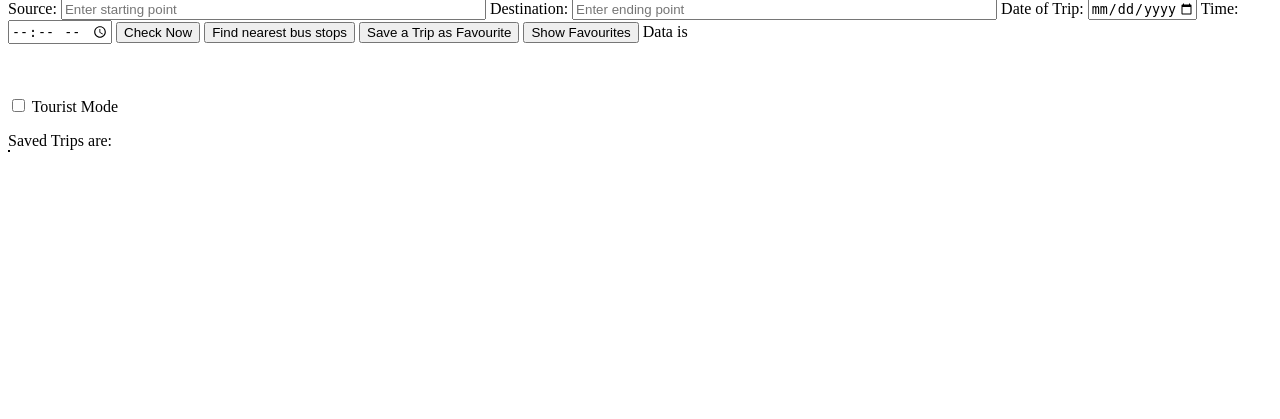
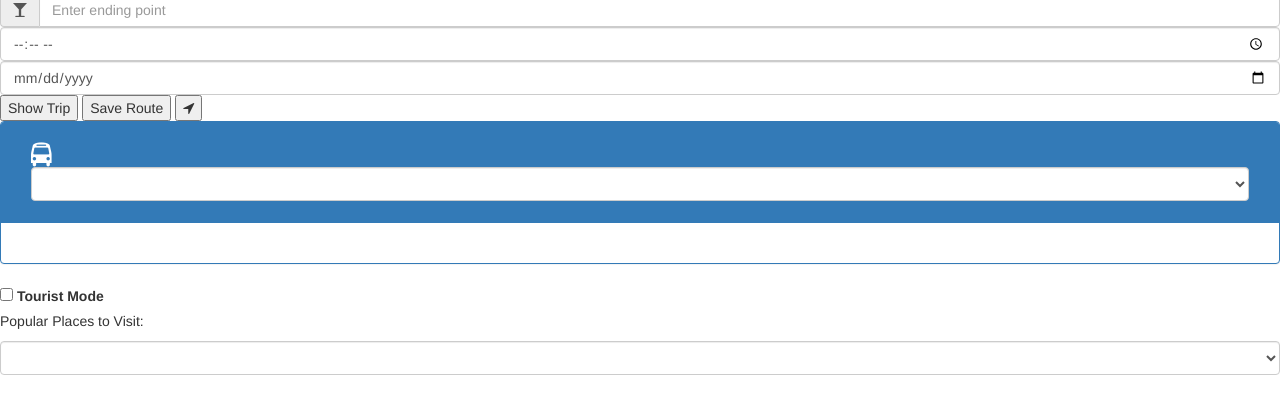
Before and after one commit to iamavik/dublin-bus-project, a Django app: page / in a window 1280 px wide. Shown: the part 381-800 px from the top of the page. Run offline with Django 3.2, Linux system fonts and the light colour scheme; data that the repository does not hold is empty; some libraries are stand-ins or nearby versions.

Commit message:
Add files via upload

```diff
--- a/django_test/bus/templates/bus/index.html
+++ b/django_test/bus/templates/bus/index.html
@@ -1,59 +1,131 @@
-
-
 <!DOCTYPE html>
 <html lang="en-US">
 <head>
+
     {% load static %}
-	<title>Dublin Bus App</title>
+
+    <title>Dublin Bus</title>
     <meta charset="UTF-8">
-    <meta name="viewport" content="width=device-width, initial-scale=1.0">
-    <style>
-    	table, td {
-    		border: 1px solid black;
-    		}
-    		select.initial_hide_2
-    		{
-    			display: none;
-    		}
-    		p.initial-hide{
-    			display: none;
-    		}
-    		select.initial_hide{
-    			display: none;
-    		}
-    </style>
+    <meta http-equiv="X-UA-Compatible" content="IE=edge">
+    <meta name="viewport" content="width=device-width, initial-scale=1">
+
+    <!-- bootstrap reference-->
+    <link href="https://cdn.jsdelivr.net/npm/bootstrap@3.3.7/dist/css/bootstrap.min.css" rel="stylesheet">
+    <script src="https://cdn.jsdelivr.net/npm/jquery@1.12.4/dist/jquery.min.js"></script>
+    <script src="https://cdn.jsdelivr.net/npm/bootstrap@3.3.7/dist/js/bootstrap.min.js"></script>
+
+    <!-- css reference-->
+    <link rel="stylesheet" href="../static/css/main.css" type="text/css"/>
+    <link rel="stylesheet" media="screen and (max-width: 400px)" href="../static/css/mobile.css" />
+
+    <!--  fonts reference-->
+    <link href="https://fonts.googleapis.com/css?family=Lobster&display=swap" rel="stylesheet">
+    <link href="https://fonts.googleapis.com/css?family=Montserrat&display=swap" rel="stylesheet">
+
+
+    <!-- fa icon-->
+    <link rel="stylesheet" href="https://cdnjs.cloudflare.com/ajax/libs/font-awesome/4.7.0/css/font-awesome.min.css">
+
+
+
+
 </head>
+
 <body>
-	<h1 align="center">Dublin Bus App</h1>
-	<div id="map" style="width:100%;height:300px;"></div>
-	Source: <input id="searchTextField" type="text" size="50" placeholder="Enter starting point" autocomplete="on" runat="server" onclick="initialize()"/>
-	Destination: <input id="searchTextField2" type="text" size="50" placeholder="Enter ending point" autocomplete="on" runat="server" onclick="initialize2()" />
-	Date of Trip:
-	<input id="mydate" type="date" name="tripday"  max="2019-12-31">
-	Time: <input type="time" id="mytime" min="05:30" max="23:59">
-	<input type="submit" name="Submit" value="Check Now" onclick="return test_func();"/>
+<div id="nav">
+    <span id="menu" class="glyphicon glyphicon-th-list " aria-hidden="true"></span>
+    <img src="../static/images/db_logo.jpg"/>
+</div>
 
-	<!--This drop down is for selecting a particular bus line by the user-->
-	<select class="initial_hide" id="select">
+<div id="map"></div>
 
-    </select>
-    <button onclick="getLocation()">Find nearest bus stops</button>
-    <button onclick="savetrip()"> Save a Trip as Favourite</button>
-    <button onclick="fetchsavedtrips()"> Show Favourites</button>
-    Data is<p id="test"></p>
-    <br><br>
-    <input type="checkbox" id="tourist" onchange="TouristMode()"> Tourist Mode
-    <p id="tourist_info" class="initial-hide">Popular Places to Visit:</p>
+<div id="searchbar">
 
-    <!--This drop down is for selecting a Tourist Destination by the user-->
+    <div id="icon-nav" class="tvs">
+        <a class="current"><span class="glyphicon glyphicon-search" id="search-icon" onclick="show_search()">Search</span></a>
 
-    <select class="initial_hide_2"  id="select2" onchange="getSelectedValue()">
+        <a ><span class="glyphicon glyphicon-heart" id="heart-icon" onclick=show_collection();fetchsavedtrips()>Favourite</span></a>
 
-    </select>
-    <p id="showlatlng"></p>
-    Saved Trips are:
+        <a ><span class="glyphicon glyphicon-globe" id="user-icon" onclick="show_tourist()">Tourist</span></a>
+    </div>
+
+    <div id="input-bar">
+
+        <div class="input-group">
+            <span class="input-group-addon" id="sizing-addon2"><span class="glyphicon glyphicon-home"
+                                                                     aria-hidden="true"></span></span>
+            <input id="searchTextField" type="text" class="form-control" placeholder="Enter starting point"
+                   autocomplete="on" aria-describedby="sizing-addon2" onclick="initialize()">
+        </div>
+
+        <span id="exchange-icon" class="glyphicon glyphicon-sort" aria-hidden="true"></span>
+
+        <div class="input-group">
+            <span class="input-group-addon" id="sizing-addon2"><span class="glyphicon glyphicon-glass"
+                                                                     aria-hidden="true"></span></span>
+            <input id="searchTextField2" type="text" class="form-control" placeholder="Enter ending point"
+                   autocomplete="on" runat="server" onclick="initialize2()" aria-describedby="sizing-addon2">
+        </div>
+
+        <div id="date-time">
+
+            <div id="time-selection">
+                <input id="mytime" type="time" class="form-control" placeholder="time" min="05:30" max="23:59">
+
+            </div>
+
+
+            <div id="date-selection">
+                <input id="mydate" type="date" class="form-control" placeholder="Date" name="tripday">
+            </div>
+        </div>
+
+        <button id="depart-now-btn" type="button" onclick=test_func();show_route()>Show Trip</button>
+        <button id="change-time-btn" type="button" onclick="savetrip()">Save Route</button>
+        <button id="location-btn" title="Find nearest bus stops" onclick="getLocation()"><i class="fa fa-location-arrow"></i></button>
+        <!-- <button onclick="savetrip()"> Save a Trip as Favourite</button> -->
+
+        <!-- <div id="date-time">
+                    <div class="input-group date form_datetime" data-date="1979-09-16T05:25:07Z" data-date-format="dd MM yyyy - HH:ii p" data-link-field="dtp_input1">
+                    <input class="form-control" size="16" type="text" value="" readonly>
+                    <span class="input-group-addon"><span class="glyphicon glyphicon-remove"></span></span>
+                    <span class="input-group-addon"><span class="glyphicon glyphicon-th"></span></span>
+                    </div>
+
+
+
+
+                    <button class="btn btn-primary btn-block" type="button" onclick="return test_func();"/>Go</button>
+
+                </div> -->
+
+    </div>
+
+    <div id="collection">
         <table id="myTable">
+
         </table>
+    </div>
+
+    <div id="route">
+
+        <div class="panel panel-primary">
+
+
+            <div id="route_title" class="panel-heading">
+                <div class="panel-heading">
+                    <div id="t1">
+                         <h3 class="panel-title"><i class="fa fa-bus" style="font-size:24px"></i></h3>
+
+                    </div>
+                    <div id="t2">
+                        <select class="initial_hide form-control" id="select"></select>
+                    </div>
+                </div>
+
+            </div>
+
+            <div class="panel-body">
                 <p id = "demo1"></p>
                 <p id = "demo2"></p>
                 <p id = "demo3"></p>
@@ -71,11 +143,63 @@
                 <p id = "demo15"></p>
                 <p id = "demo16"></p>
                 <p id = "demo17"></p>
+            </div>
+        </div>
 
-   	<script src="https://ajax.googleapis.com/ajax/libs/jquery/3.1.0/jquery.min.js"></script> <!-- Load JQuery into the script -->
 
-    <script type="text/javascript" src="{% static 'bus/main.js' %}"></script> <!--Load external JS file-->
 
-    <script src="https://maps.googleapis.com/maps/api/js?key=AIzaSyBi-bH5_sngxNibrgygRZDhmAv2fK5hzus&callback=myMap&libraries=places"> </script> <!--Call Google Maps JavaScript API to load the MAP and also use the autofill complete functionality-->
+
+
+
+
+    </div>
+
+
+    <div id="tourist_bar">
+
+        <div class="page">
+            <div class="page__demo">
+                <div class="page__toggle">
+                    <label class="toggle">
+                        <input class="toggle__input" type="checkbox" id="tourist" onchange="TouristMode()">
+                        <span class="toggle__label">
+                                    <span class="toggle__text">Tourist Mode</span>
+                                </span>
+                    </label>
+                </div>
+            </div>
+        </div>
+
+        <p id="tourist_info" class="initial-hide">Popular Places to Visit:</p>
+
+        <!--This drop down is for selecting a Tourist Destination by the user-->
+
+        <select class="initial_hide_2 form-control" id="select2" onchange="show_search();getSelectedValue()">
+        </select>
+
+    </div>
+
+</div>
+
+<div id="weather">
+    <div id="weather-icon"></div>
+    <p id="currentTemp"></p>
+    <p id="windSpeed"></p>
+</div>
+
+<!-- <div id="show-stops">
+    <span class="button" >Find Nearest Bus Stops</span>
+</div>
+ -->
+<p id="test"></p>
+
+
+<script type="text/javascript" src="{% static 'js/main.js' %}"></script> <!--Load external JS file-->
+
+<script src="https://ajax.googleapis.com/ajax/libs/jquery/3.1.0/jquery.min.js"></script>
+
+<script src="https://maps.googleapis.com/maps/api/js?key=AIzaSyBi-bH5_sngxNibrgygRZDhmAv2fK5hzus&callback=myMap&libraries=places"></script>
+
+
 </body>
 </html>
```
Lines whose indentation alone changed are shown as unchanged.
